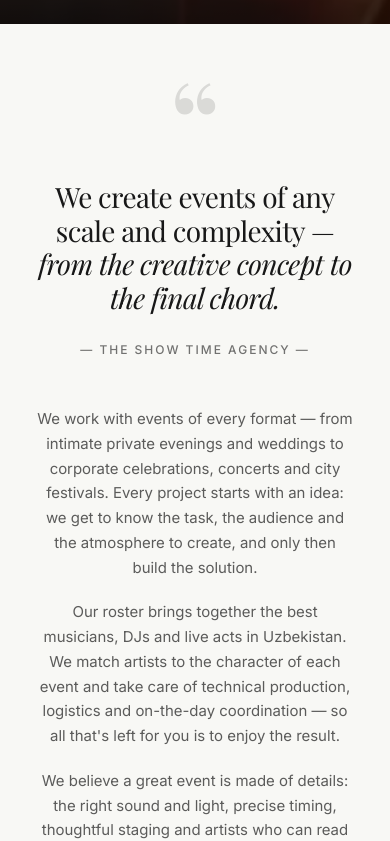
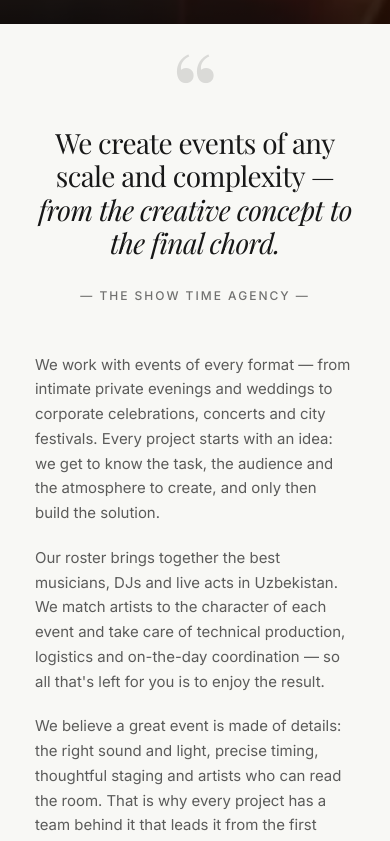
Before and after one commit to uniqspace/BMD, a Vue app: page / in a window 390 px wide. Shown: the part 820-1661 px from the top of the page. Built offline with nearby package versions, Linux system fonts and the light colour scheme; grey boxes are pictures that could not be loaded.

Commit message:
Mobile home intro: body text left-aligned, quote stays centered; less space around the quote mark
Co-Authored-By: Claude Opus 5.5 <noreply@anthropic.com>
Claude-Session: https://claude.ai/code/session_01B6dQTr2Arpuaw1uCi2f54J

```diff
--- a/src/views/AboutView.vue
+++ b/src/views/AboutView.vue
@@ -60,16 +60,17 @@
     </section>
 
     <!-- Intro (variant 10): quote, signature, centered text, partner logos in two rows -->
-    <section class="overflow-x-clip pt-15 pb-15 md:pt-20 md:pb-20 lg:pt-27.5 lg:pb-27.5">
+    <section class="overflow-x-clip pt-10 pb-15 md:pt-20 md:pb-20 lg:pt-27.5 lg:pb-27.5">
       <div class="container flex flex-col items-center text-center">
-        <span class="font-heading text-[120px]/[0.6] text-[#18181822] md:text-[150px]/[0.6] lg:text-[180px]/[0.6]" aria-hidden="true">“</span>
+        <span class="font-heading text-[110px]/[0.45] text-[#18181822] md:text-[150px]/[0.6] lg:text-[180px]/[0.6]" aria-hidden="true">“</span>
         <h2
           v-html="t('about.quote')"
-          class="mt-6 max-w-270 font-heading font-normal text-[28px]/[1.2] tracking-[-0.6px] md:text-[36px]/[1.2] md:tracking-[-1px] lg:text-[42px]/[1.2] lg:tracking-[-1.2px]"
+          class="mt-3 max-w-270 font-heading md:mt-6 font-normal text-[28px]/[1.2] tracking-[-0.6px] md:text-[36px]/[1.2] md:tracking-[-1px] lg:text-[42px]/[1.2] lg:tracking-[-1.2px]"
         />
         <span class="mt-7 text-[12px]/[1.4] uppercase tracking-[2px] text-[#18181899] md:mt-8.5 md:text-[13px]/[1.4]">{{ t('about.quoteBy') }}</span>
 
-        <div class="mt-12 max-w-190 flex flex-col gap-5 md:mt-16 lg:mt-18">
+        <!-- Body text: left-aligned on mobile (easier to read), centered from tablet up -->
+        <div class="mt-12 max-w-190 flex flex-col gap-5 text-left md:mt-16 md:text-center lg:mt-18">
           <p
             v-for="(paragraph, i) in introParagraphs"
             :key="i"
```
